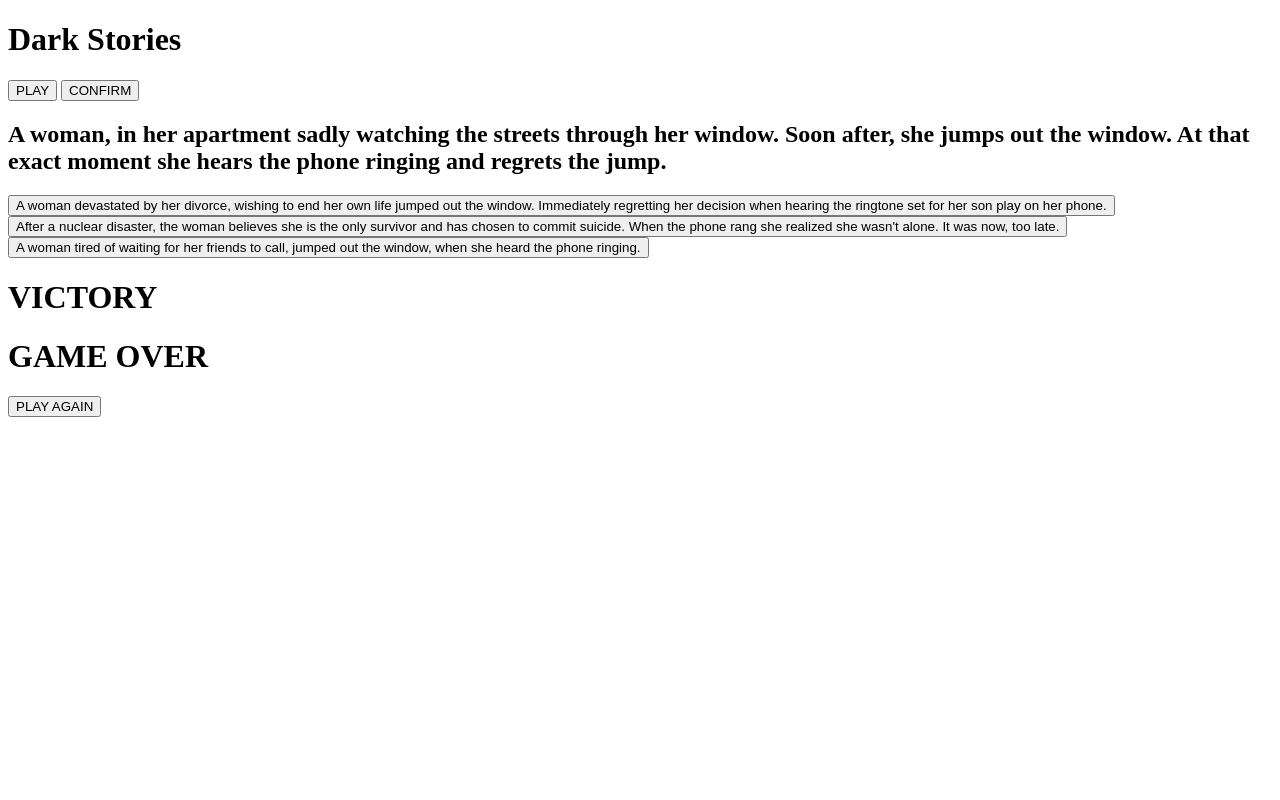
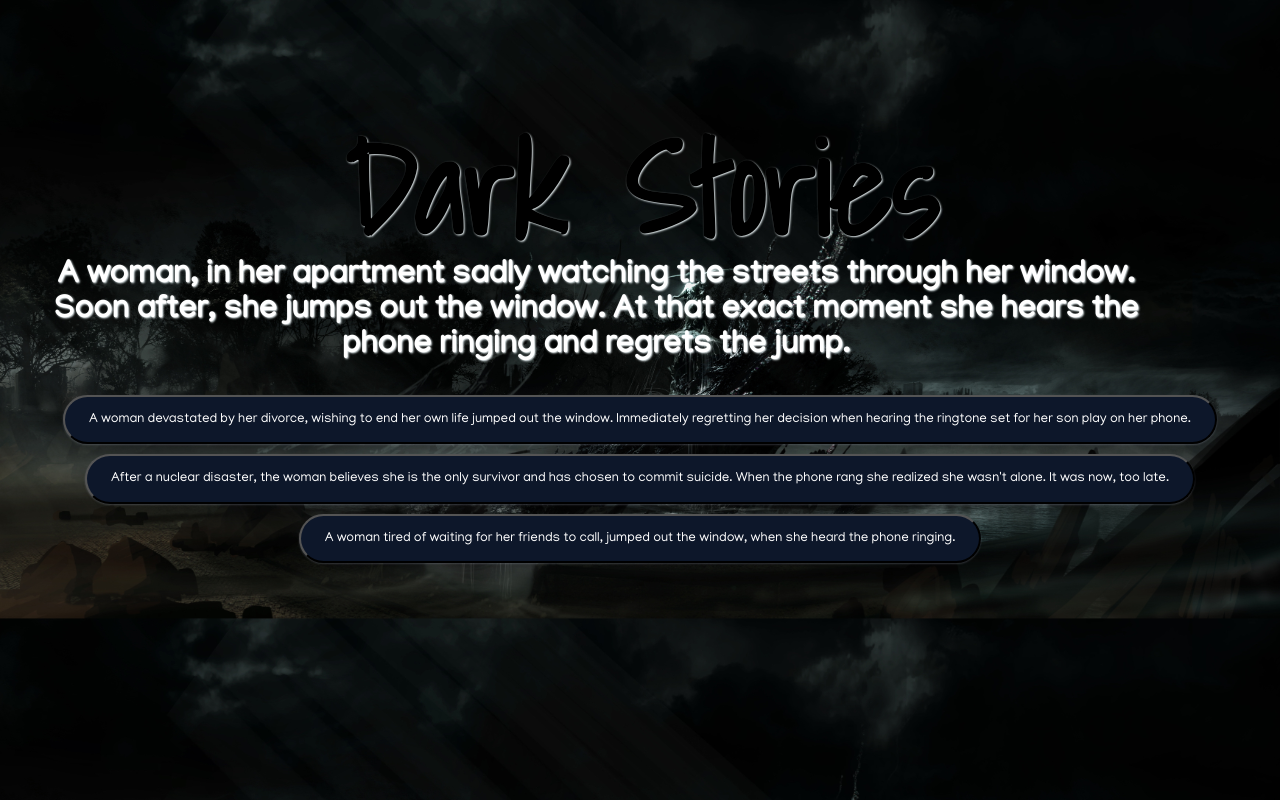
Before and after one commit to avpm90/dark_stories_game, a plain HTML site: page index.html in a window 1280 px wide. Both pictures are taken after a click on the button "PLAY". Drawn offline with Linux system fonts and the light colour scheme.

Commit message:
finalized project

```diff
--- a/index.html
+++ b/index.html
@@ -6,6 +6,19 @@
     href="https://fonts.googleapis.com/css2?family=Shadows+Into+Light&display=swap"
     rel="stylesheet"
   />
+  <link rel="preconnect" href="https://fonts.googleapis.com" />
+  <link rel="preconnect" href="https://fonts.gstatic.com" crossorigin />
+  <link
+    href="https://fonts.googleapis.com/css2?family=Amatic+SC:wght@700&display=swap"
+    rel="stylesheet"
+  />
+  <link rel="preconnect" href="https://fonts.googleapis.com" />
+  <link rel="preconnect" href="https://fonts.gstatic.com" crossorigin />
+  <link
+    href="https://fonts.googleapis.com/css2?family=Manjari&display=swap"
+    rel="stylesheet"
+  />
+
   <head>
     <meta charset="UTF-8" />
     <meta http-equiv="X-UA-Compatible" content="IE=edge" />
--- a/index.js
+++ b/index.js
@@ -19,7 +19,6 @@ startBtn.addEventListener("click", () => {
   printQuestions(0);
   startBtn.classList.add("hide");
   gameBoard.setAttribute("class", "show");
-
 });
 
 confirmBtn.addEventListener("click", () => {
--- a/style/style.css
+++ b/style/style.css
@@ -1,3 +1,73 @@
+h1 {
+  font-family: "Shadows Into Light", cursive;
+  font-size: 800%;
+  font-weight: 1000;
+  vertical-align: top;
+  text-align: center;
+  color: black;
+  text-shadow: 1px 1px 2px #e5eef0;
+}
+
+h2 {
+  font-family: "Manjari", sans-serif;
+  font-size: 200%;
+  text-align: center;
+  text-shadow: 1px 1px 2px #e5eef0;
+  color: white;
+  font-weight: 1000;
+  width: 90%;
+  padding-left: 20px;
+}
+
+body {
+  padding: 0;
+  margin: 0;
+  display: flex;
+  flex-direction: column;
+  width: 100vw;
+  height: 100vh;
+  justify-content: center;
+  align-items: center;
+  background-image: url("../assets/images/208628.jpg");
+  background-size: 100%;
+}
+
+.hide {
+  display: none;
+}
+
+.show {
+  display: flex;
+  align-items: center;
+  flex-direction: column;
+  align-items: center;
+}
+
+.flex-column {
+  display: flex;
+  align-items: center;
+  flex-direction: column;
+  align-items: center;
+}
+
+.flex-column h1 {
+  position: absolute;
+  top: 0;
+}
+
+button {
+  font-family: "Manjari", sans-serif;
+  background-color: #0d172a;
+  margin: 05px;
+  border-radius: 2rem;
+  color: white;
+  font-weight: 300;
+  line-height: 1;
+  padding: 1rem 1.5rem;
+  text-align: center;
+  box-shadow: 0px 1px 2px rgba(166, 175, 195, 0.25);
+}
+
 @media (max-width: 740px) {
   h1 {
     font-family: "Shadows Into Light", cursive;
@@ -10,12 +80,14 @@
   }
 
   h2 {
+    font-family: "Manjari", sans-serif;
     font-size: 130%;
     text-align: center;
     text-shadow: 1px 1px 2px #e5eef0;
     color: white;
     font-weight: 1000;
-    width: 99%;
+    width: 90%;
+    padding-left: 20px;
   }
 
   body {
@@ -55,14 +127,14 @@
   }
 
   button {
+    font-family: "Manjari", sans-serif;
     background-color: #0d172a;
     margin: 05px;
     border-radius: 2rem;
     color: white;
-
-    font-weight: 600;
+    font-weight: 300;
     line-height: 1;
-    padding: 0.8rem 0.6rem;
+    padding: 1rem 1.5rem;
     text-align: center;
     box-shadow: 0px 1px 2px rgba(166, 175, 195, 0.25);
   }
```
Also changed, not shown: assets/images/208628.jpg (added), assets/images/imagem.jpg (added).
